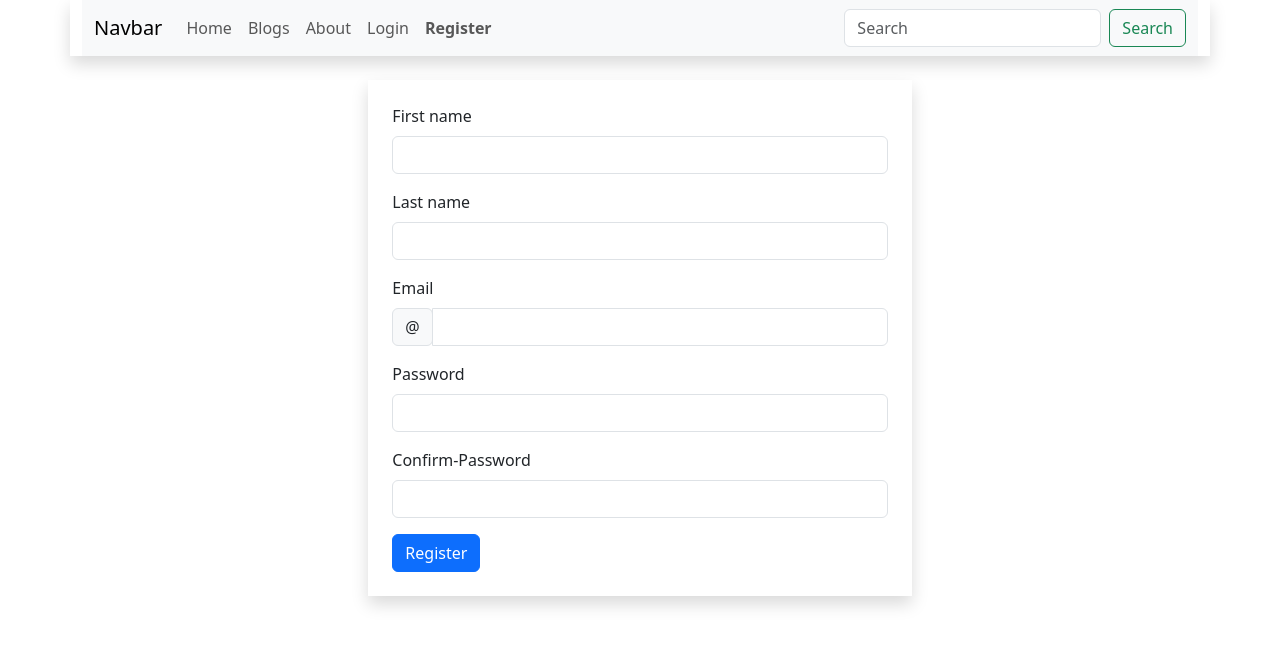
After one commit to JuneReyP/4a_php, a PHP site: page /register.php in a window 1280 px wide. The commit adds this page. Shown: the top 647 px of the page. Run offline with PHP 8.4, Linux system fonts and the light colour scheme.

Commit message:
Added registration

```diff
--- a/index.php
+++ b/index.php
@@ -1,7 +1,7 @@
 <?php
 
-
-    include 'navbar.php';
+$index_page = true;
+include 'navbar.php';
 ?>
 </body>
 
--- /dev/null
+++ b/login.php
@@ -0,0 +1,6 @@
+<?php
+
+$login_page = true;
+include 'navbar.php';
+
+?>
--- a/navbar.php
+++ b/navbar.php
@@ -26,18 +26,18 @@
                             <ul class="navbar-nav me-auto mb-2 mb-lg-0">
                                 <li class="nav-item">
                                     <?php
-                                    if(isset($active_page)){
+                                    if (isset($index_page)) {
                                         echo '<a class="nav-link" aria-current="page" href="index.php"><b>Home</b></a>';
-                                    }else{
+                                    } else {
                                         echo '<a class="nav-link" aria-current="page" href="index.php">Home</a>';
                                     }
                                     ?>
                                 </li>
                                 <li class="nav-item">
                                     <?php
-                                    if(isset($active_page)){
+                                    if (isset($blog_page)) {
                                         echo '<a class="nav-link" href="blogs.php"><b>Blogs</b></a>';
-                                    }else{
+                                    } else {
                                         echo '<a class="nav-link" href="blogs.php">Blogs</a>';
                                     }
                                     ?>
@@ -46,10 +46,22 @@
                                     <a class="nav-link" href="#">About</a>
                                 </li>
                                 <li class="nav-item">
-                                    <a class="nav-link" href="#">Login</a>
+                                    <?php
+                                    if (isset($login_page)) {
+                                        echo '<a class="nav-link" href="login.php"><b>Login</b></a>';
+                                    } else {
+                                        echo '<a class="nav-link" href="login.php">Login</a>';
+                                    }
+                                    ?>
                                 </li>
                                 <li class="nav-item">
-                                    <a class="nav-link" href="#">Register</a>
+                                <?php
+                                    if (isset($register_page)) {
+                                        echo '<a class="nav-link" href="register.php"><b>Register</b></a>';
+                                    } else {
+                                        echo '<a class="nav-link" href="register.php">Register</a>';
+                                    }
+                                    ?>
                                 </li>
                             </ul>
                             <form class="d-flex" role="search">
--- /dev/null
+++ b/register.php
@@ -0,0 +1,90 @@
+<?php
+$register_page = true;
+include 'navbar.php';
+include 'conn.php';
+
+if (isset($_POST['register'])) {
+    //get the data from the registration form
+    $first_name = $_POST['fname'];
+    $last_name = $_POST['lname'];
+    $email = $_POST['email'];
+    $password = $_POST['password'];
+    $confirm_password = $_POST['confirm_password'];
+
+    $row = $conn->prepare("SELECT * FROM users WHERE email = ? ");
+    $row->execute([$email]);
+
+    if($row->rowCount() == 1){
+        $message = "Email Already registered";
+    }elseif ($password != $confirm_password) {
+        $message = "Password do not match";
+    }else{
+        //insert to DB
+        $hashed = password_hash($password, PASSWORD_DEFAULT);
+        $insert = $conn->prepare("INSERT INTO users(first_name, last_name, email, password) VALUES(?, ?, ?, ?)");
+        //data binding
+        $insert->execute([
+            $first_name,
+            $last_name,
+            $email,
+            $hashed
+        ]);
+
+        $message = "User Added!";
+    }
+}
+?>
+<div class="row justify-content-center">
+    <div class="col-5 mt-4 mb-5 shadow p-4">
+        <?php
+            if(isset($message)){
+                echo '<div class="alert alert-warning" role="alert">
+                        '.$message.'
+                    </div>';
+            }
+        ?>
+        <form action="register.php" method="POST" class="row g-3 needs-validation" novalidate>
+            <div class="col-md-12">
+                <label for="validationCustom01" class="form-label">First name</label>
+                <input type="text" class="form-control" id="validationCustom01" name="fname" required>
+                <div class="valid-feedback">
+                    Looks good!
+                </div>
+            </div>
+            <div class="col-md-12">
+                <label for="validationCustom02" class="form-label">Last name</label>
+                <input type="text" class="form-control" id="validationCustom02" name="lname" required>
+                <div class="valid-feedback">
+                    Looks good!
+                </div>
+            </div>
+            <div class="col-md-12">
+                <label for="validationCustomUsername" class="form-label">Email</label>
+                <div class="input-group has-validation">
+                    <span class="input-group-text" id="inputGroupPrepend">@</span>
+                    <input type="text" class="form-control" id="validationCustomUsername" aria-describedby="inputGroupPrepend" name="email" required>
+                </div>
+            </div>
+            <div class="col-md-12">
+                <label for="validationCustom01" class="form-label">Password</label>
+                <input type="password" class="form-control" id="validationCustom01" name="password" required>
+                <div class="valid-feedback">
+                    Looks good!
+                </div>
+            </div>
+            <div class="col-md-12">
+                <label for="validationCustom01" class="form-label">Confirm-Password</label>
+                <input type="password" class="form-control" id="validationCustom01" name="confirm_password" required>
+                <div class="valid-feedback">
+                    Looks good!
+                </div>
+            </div>
+            <div class="col-12">
+                <button class="btn btn-primary" type="submit" name="register">Register</button>
+            </div>
+        </form>
+    </div>
+</div>
+</body>
+
+</html>
```
Also changed, not shown: blogs.php (+20 -17 lines).
